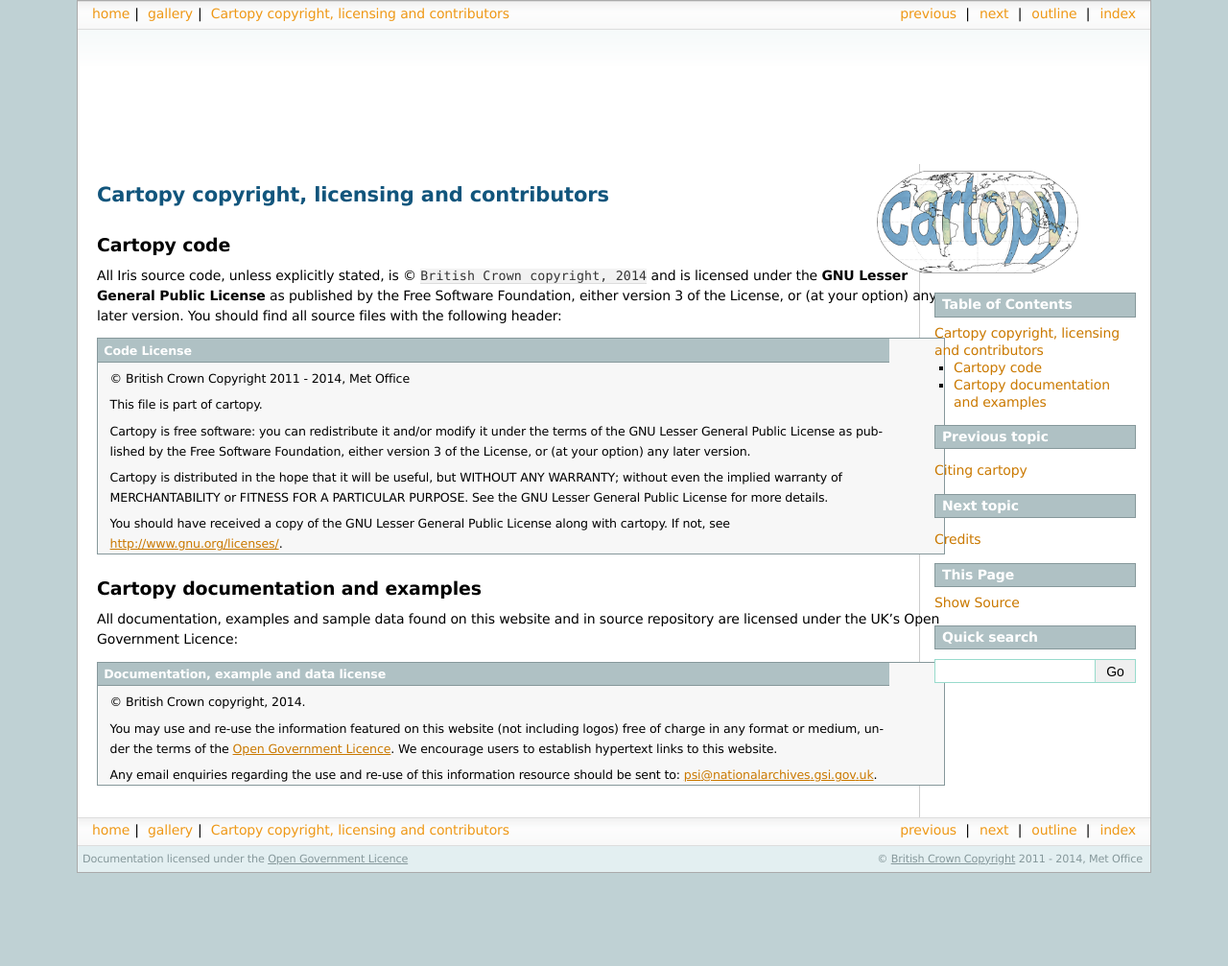
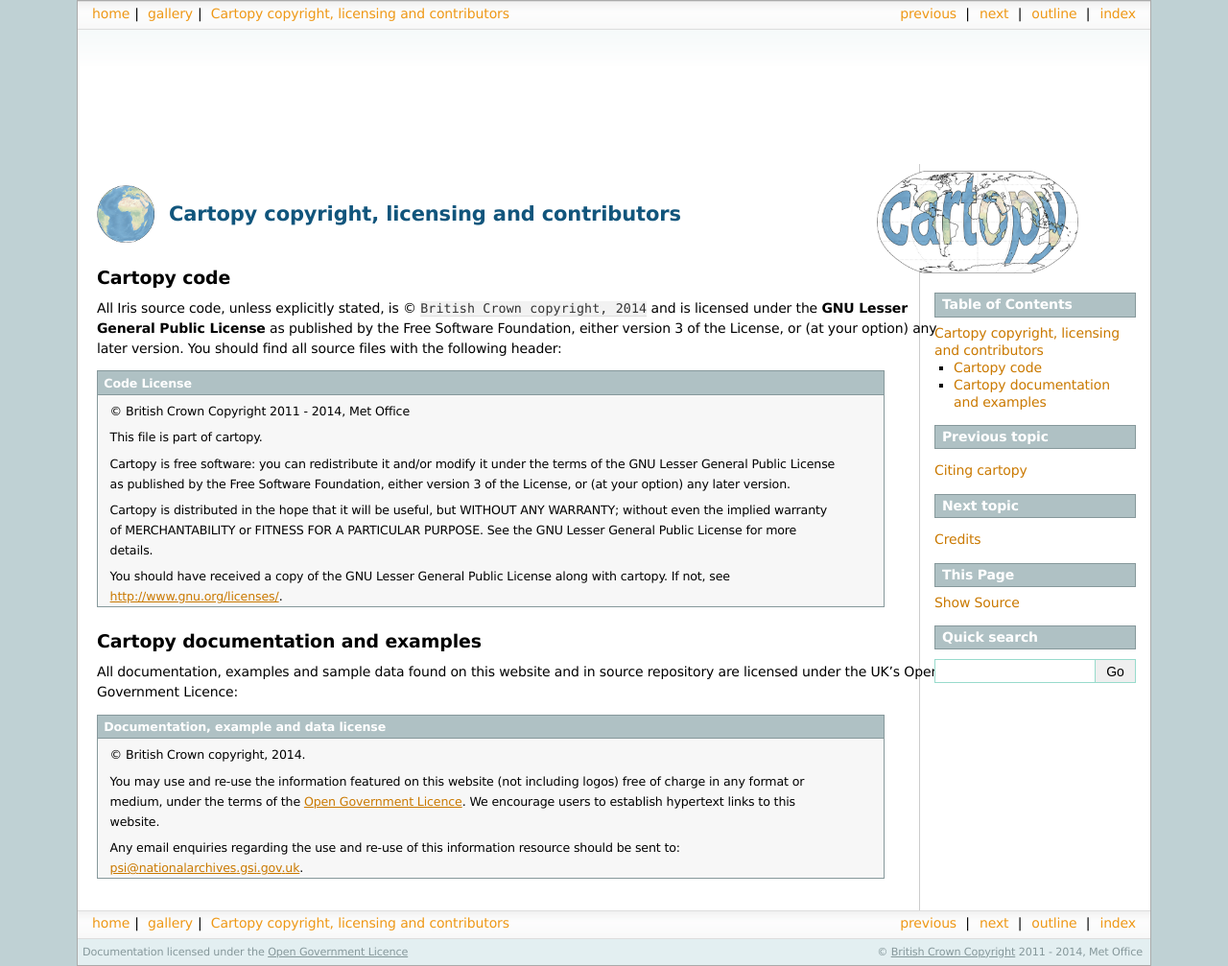
Before and after one commit to SciTools/cartopy, a Sphinx documentation site: the page built from docs/source/copyright.rst, in a window 1280 px wide. Shown: the whole page at 96% size. Built offline with Sphinx 7.4.7, drawn with Linux system fonts in a browser that asks for light colours; pages that are not in the unit, such as notebooks, are missing from menus; comment, search, counter and statistics services are not loaded; before the commit the page ends 910 px from its top, so only the background shows below that.

Commit message:
Updated headings to include a little icon.

```diff
--- a/docs/source/_static/layout.css
+++ b/docs/source/_static/layout.css
@@ -7,4 +7,17 @@
 
 .highlight {background: none;}
 
-.admonition {width: 70em;}
+pre {max-width: 70em;}
+div.admonition {width: 65em;}
+div.admonition p {width: 60em;}
+div.admonition p.admonition-title {width: auto;}
+
+div.section dl, div.section ul { max-width: 80em;}
+
+h1 {
+   background-image: url('favicon.60.png');
+    background-size: 60px;
+    background-repeat: no-repeat;
+    padding: 20px 0px 20px 75px;
+    margin: 15px 0 10px 0;
+   }
```
Also changed, not shown: docs/source/_static/favicon.60.png (added), 1 other file.
